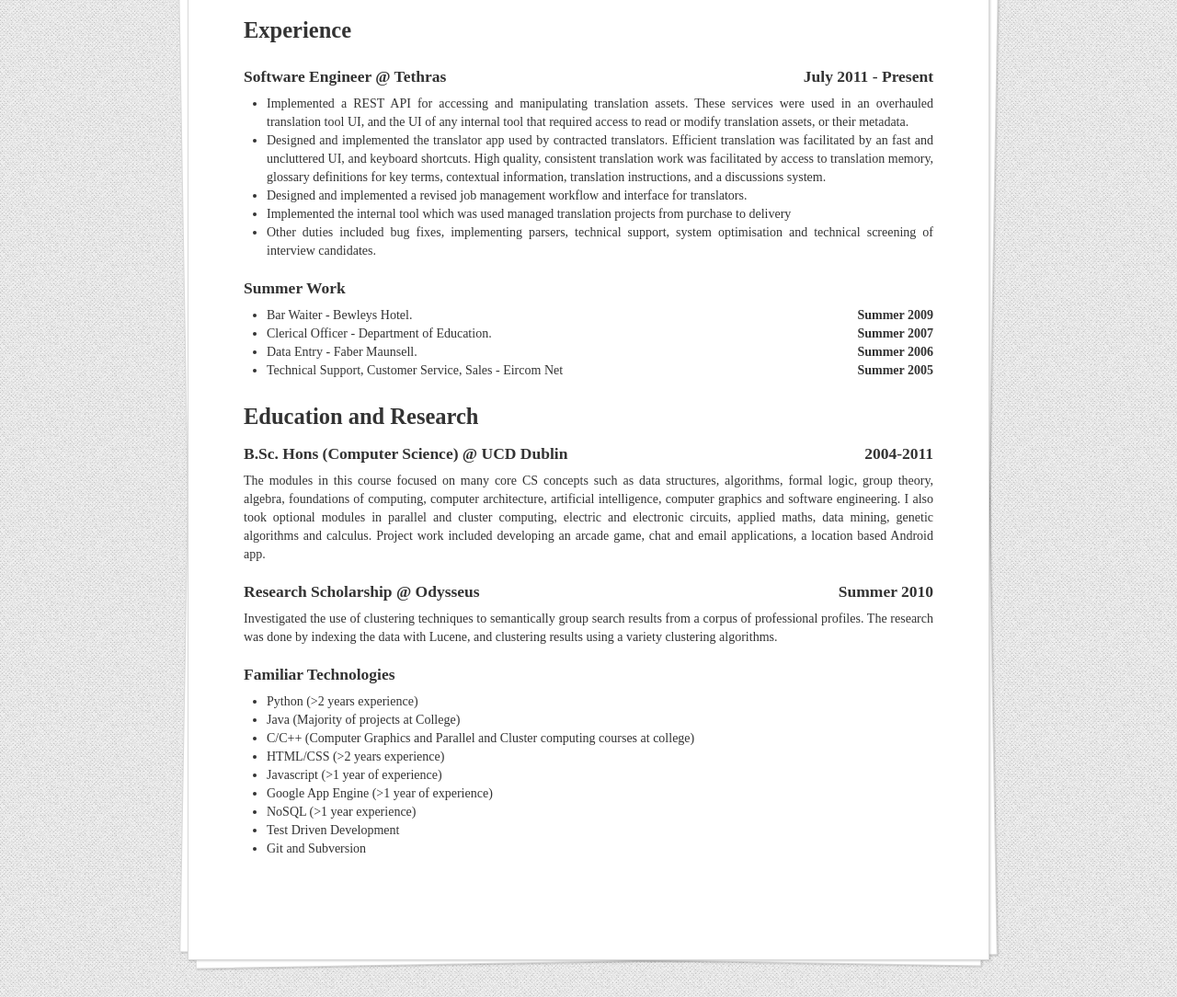
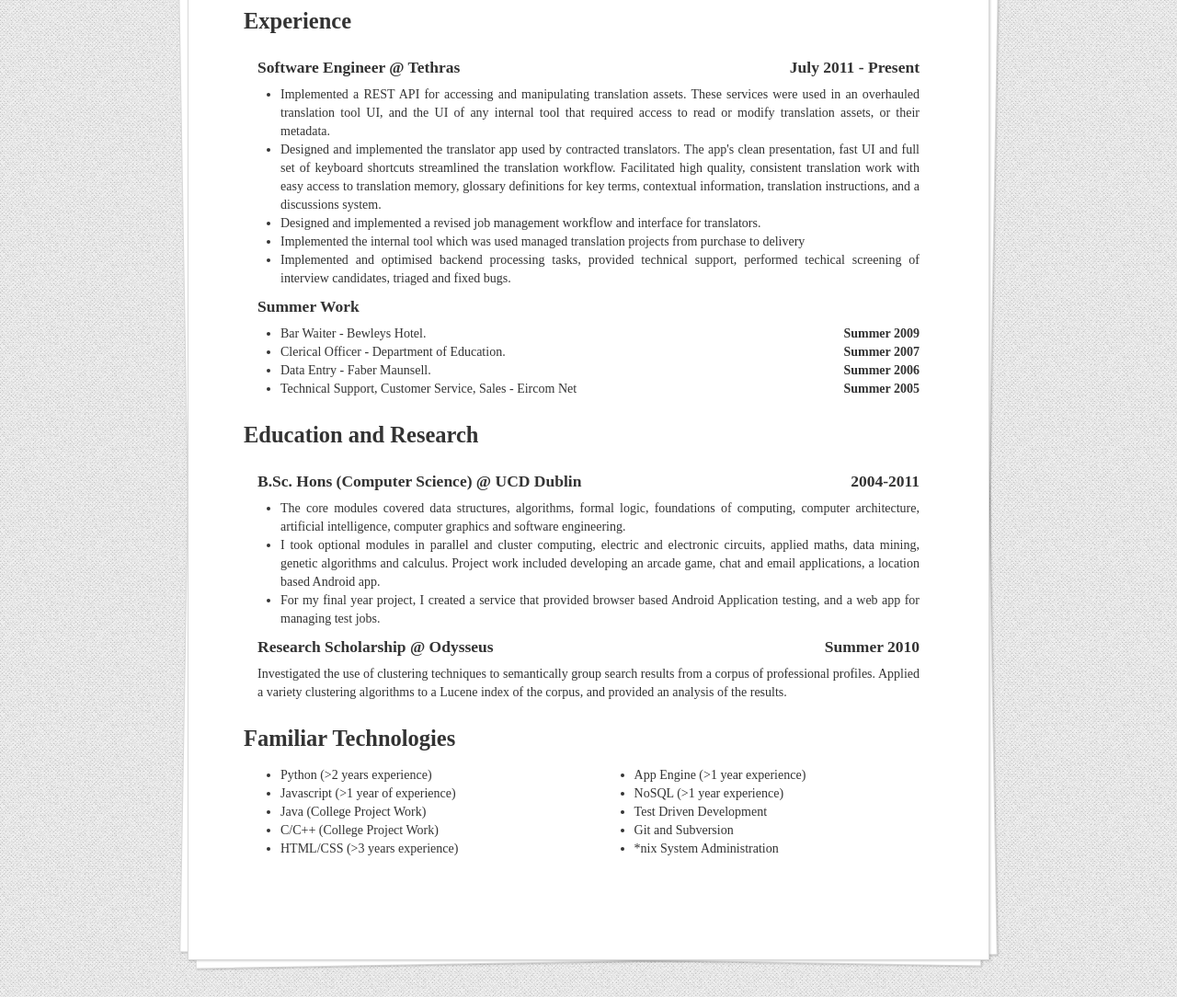
Before and after one commit to markahern/markahern.github.com, a plain HTML site: page resume/index.html in a window 1280 px wide. Shown: the part 98-1182 px from the top of the page at 92% size. Drawn offline with Linux system fonts and the light colour scheme; a web font is replaced by a local one.

Commit message:
Some styling and content fixes

```diff
--- a/resume/index.html
+++ b/resume/index.html
@@ -18,7 +18,7 @@
 </head>
 <body>
 
-<div class="container-narrow">
+<div class="container-narrow container-fluid">
     <div class="content">
         <div class="masthead">
             <h3 class="clearfix">
@@ -26,11 +26,9 @@
                 <a class="pull-right" id="contact-mail" href="mailto:mark@ahern.ie">mark@ahern.ie</a></span>
             </h3>
         </div>
-
+        <h3>Experience</h3>
         <div class="row-fluid">
-        <h3>Experience</h3>
-    </div>
-    <div class="row-fluid">
+        <div class="span12">
         <h4><span id="job-title">Software Engineer @ Tethras</span><span id="dates"
                                                                          class="pull-right">July 2011 - Present</span>
         </h4>
@@ -41,8 +39,8 @@
                 translation assets, or their metadata.
             </li>
             <li>Designed and implemented the translator app used by contracted translators.
-                Efficient translation was facilitated by an fast and uncluttered UI, and keyboard shortcuts.
-                High quality, consistent translation work was facilitated by access to translation memory,
+                The app's clean presentation, fast UI and full set of keyboard shortcuts streamlined the translation workflow.
+                Facilitated high quality, consistent translation work with easy access to translation memory,
                 glossary definitions for key terms, contextual information,
                 translation instructions, and a discussions system.
             </li>
@@ -51,56 +49,68 @@
             <li>Implemented the internal tool which was used managed translation projects from purchase to delivery
             </li>
             <li>
-                Other duties included bug fixes, implementing parsers, technical support, system optimisation and technical screening of interview candidates.
+                Implemented and optimised backend processing tasks, provided technical support, performed techical screening of interview candidates, triaged and fixed bugs.
             </li>
         </ul>
-    </div>
 
-    <div class="row-fluid">
         <h4>Summer Work</h4>
-        <p></p>
         <ul>
             <li>Bar Waiter - Bewleys Hotel. <span class="pull-right"><strong>Summer 2009</strong></span></li>
             <li>Clerical Officer - Department of Education.
                 <span class="pull-right"><strong>Summer 2007</strong></span></li>
             <li>Data Entry - Faber Maunsell.<span class="pull-right"><strong>Summer 2006</strong></span></li>
-            <li>Technical Support, Customer Service, Sales - Eircom Net<span class="pull-right"><strong>Summer 2005</strong></span
+            <li>Technical Support, Customer Service, Sales - Eircom Net<span class="pull-right"><strong>Summer
+                2005</strong></span>
         </ul>
         </div>
+        </div>
+
+
+
+        <h3>Education and Research</h3>
+        <div class="row-fluid">
+        <div class="span12">
+        <h4>B.Sc. Hons (Computer Science) @ UCD Dublin<span class="pull-right">2004-2011</span></h4>
+        <ul>
+            <li>The core modules covered data structures, algorithms, formal
+            logic, foundations of computing, computer architecture, artificial intelligence,
+            computer graphics and software engineering.
+            <li>I took optional modules in parallel and cluster computing,
+            electric and electronic circuits, applied maths, data mining, genetic algorithms and calculus.
+            Project work included developing an arcade game, chat and email applications, a location based Android app.
+            <li>For my final year project, I created a service that provided browser based Android Application testing, and a web app for managing test jobs.
+        </ul>
+        <h4>Research Scholarship @ Odysseus<span class="pull-right">Summer 2010</span></h4>
+        <p>
+            Investigated the use of clustering techniques to semantically group search results from a corpus of
+            professional profiles. Applied a variety clustering algorithms to a Lucene index of the corpus, and provided an analysis of the results.
+        </p>
+        </div>
+        </div>
+        <h3>Familiar Technologies</h3>
 
         <div class="row-fluid">
-        <h3>Education and Research</h3>
-
-        <h4>B.Sc. Hons (Computer Science) @ UCD Dublin<span class="pull-right">2004-2011</span> </h4>
-        <p>
-            The modules in this course focused on many core CS concepts such as data structures, algorithms, formal
-            logic, group theory, algebra, foundations of computing, computer architecture, artificial intelligence,
-            computer graphics and software engineering. I also took optional modules in parallel and cluster computing, electric and electronic circuits, applied maths, data mining, genetic algorithms and calculus.
-            Project work included developing an arcade game, chat and email applications, a location based Android app.
-        </p>
-    </div>
-    <div class="row-fluid">
-        <h4>Research Scholarship @ Odysseus<span class="pull-right">Summer 2010</span></h4>
-        <p>
-            Investigated the use of clustering techniques to semantically group search results from a corpus of professional profiles.
-            The research was done by indexing the data with Lucene, and clustering results using a variety clustering algorithms.
-        </p>
-    </div>
-    <div class="row-fluid">
-        <h4>Familiar Technologies</h4>
+            <div class="span6">
                 <ul>
                     <li>Python (>2 years experience)
-            <li>Java (Majority of projects at College)
-            <li>C/C++ (Computer Graphics and Parallel and Cluster computing courses at college)
-            <li>HTML/CSS (>2 years experience)
                     <li>Javascript (>1 year of experience)
-            <li>Google App Engine (>1 year of experience)
+                    <li>Java (College Project Work)
+                    <li>C/C++ (College Project Work)
+                    <li>HTML/CSS (>3 years experience)
+                </ul>
+            </div>
+            <div class="span6">
+                <ul>
+                    <li>App Engine (>1 year experience)
                     <li>NoSQL (>1 year experience)
                     <li>Test Driven Development
-            <li>Git and Subversion</li>
+                    <li>Git and Subversion
+                    <li>*nix System Administration</li>
                 </ul>
             </div>
         </div>
     </div>
+</div>
+
 </body>
 </html>
```
Lines whose indentation alone changed are shown as unchanged.
